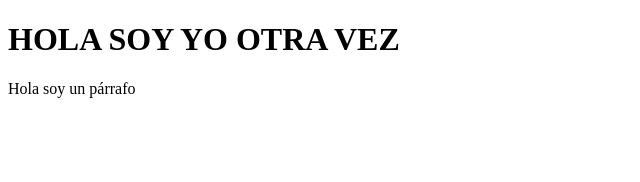
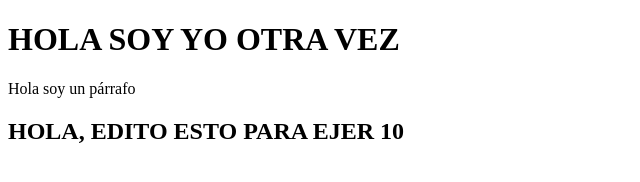
Before and after one commit to josec700/web-iaw2, a plain HTML site: page index2.html in a window 1280 px wide. Shown: the whole page, without its empty margins (0-640 px from the left). Drawn offline with Linux system fonts and the light colour scheme.

Commit message:
Actualiza contenido de la página principal

```diff
--- a/index2.html
+++ b/index2.html
@@ -8,5 +8,7 @@
 <body>
     <h1>HOLA SOY YO OTRA VEZ</h1>
     <p>Hola soy un párrafo</p>
+
+    <h2>HOLA, EDITO ESTO PARA EJER 10</h2>
 </body>
 </html>
```
